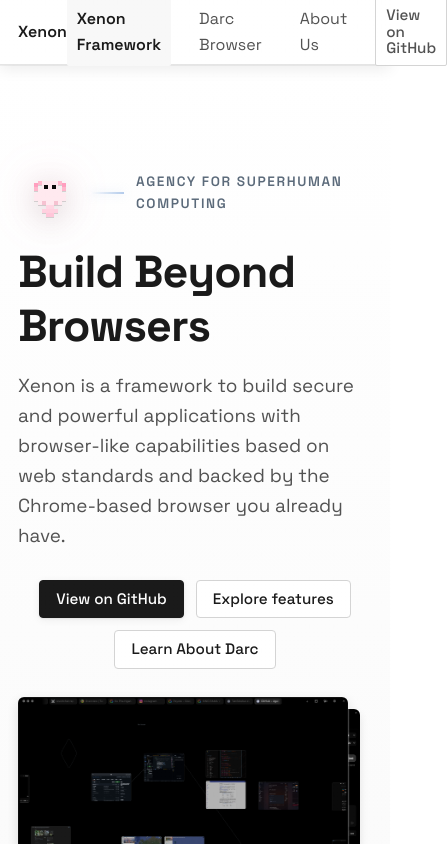
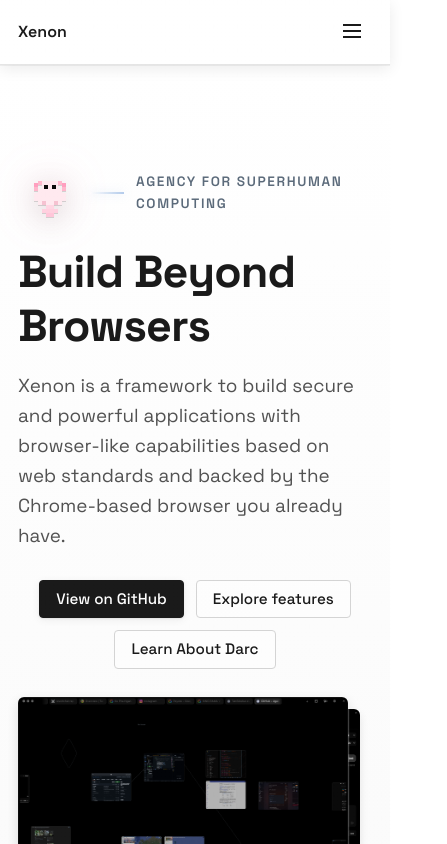
Before and after one commit to Agent54/xe-website, a SvelteKit app: page / in a window 390 px wide. Shown: the top 844 px of the page, 447 px wide, since content can reach past the window. Built offline with nearby package versions, Linux system fonts and the light colour scheme.

Commit message:
mobile menu

```diff
--- a/src/routes/+layout.svelte
+++ b/src/routes/+layout.svelte
@@ -6,6 +6,8 @@
   let brandLink
   let isDarc
   let currentPath
+  let mobileMenuOpen = false
+
   $: {
     isDarc = $page.url.pathname.startsWith('/darc')
     brandName = isDarc ? 'Darc' : 'Xenon'
@@ -19,6 +21,14 @@
     }
     return currentPath.startsWith(path)
   }
+
+  function toggleMobileMenu() {
+    mobileMenuOpen = !mobileMenuOpen
+  }
+
+  function closeMobileMenu() {
+    mobileMenuOpen = false
+  }
 </script>
 
 <div class:darc-theme={isDarc}>
@@ -30,7 +40,26 @@
         {/if}
         <span aria-label={brandName}>{brandName}</span>
       </a>
-      <nav class="nav" aria-label="Primary">
+
+      <button
+        class="mobile-menu-toggle"
+        onclick={toggleMobileMenu}
+        aria-label="Toggle menu"
+        aria-expanded={mobileMenuOpen}
+      >
+        <svg width="24" height="24" viewBox="0 0 24 24" fill="none" stroke="currentColor" stroke-width="2">
+          {#if mobileMenuOpen}
+            <line x1="18" y1="6" x2="6" y2="18"></line>
+            <line x1="6" y1="6" x2="18" y2="18"></line>
+          {:else}
+            <line x1="3" y1="12" x2="21" y2="12"></line>
+            <line x1="3" y1="6" x2="21" y2="6"></line>
+            <line x1="3" y1="18" x2="21" y2="18"></line>
+          {/if}
+        </svg>
+      </button>
+
+      <nav class="nav nav-desktop" aria-label="Primary">
         <a href="/" class:active={isActive('/')} aria-current={isActive('/') ? 'page' : undefined}>Xenon Framework</a>
         <a href="/darc" class:active={isActive('/darc')} aria-current={isActive('/darc') ? 'page' : undefined}>Darc Browser</a>
         <a href="/about" class:active={isActive('/about')} aria-current={isActive('/about') ? 'page' : undefined}>About Us</a>
@@ -40,7 +69,15 @@
     </div>
   </header>
 
-  <main class="min-h-screen">
+  <nav class="nav nav-mobile" class:mobile-open={mobileMenuOpen} aria-label="Primary">
+    <a href="/" class:active={isActive('/')} aria-current={isActive('/') ? 'page' : undefined} onclick={closeMobileMenu}>Xenon Framework</a>
+    <a href="/darc" class:active={isActive('/darc')} aria-current={isActive('/darc') ? 'page' : undefined} onclick={closeMobileMenu}>Darc Browser</a>
+    <a href="/about" class:active={isActive('/about')} aria-current={isActive('/about') ? 'page' : undefined} onclick={closeMobileMenu}>About Us</a>
+    <!-- <a href="/posts" class:active={isActive('/posts')} aria-current={isActive('/posts') ? 'page' : undefined} onclick={closeMobileMenu}>Posts</a> -->
+    <a href="https://github.com/agent54" class="btn btn-secondary" target="_blank" rel="noopener noreferrer" onclick={closeMobileMenu}>View on GitHub</a>
+  </nav>
+
+  <main class="min-h-screen" class:menu-offset={mobileMenuOpen}>
     <slot />
   </main>
 </div>
--- a/src/routes/styles.css
+++ b/src/routes/styles.css
@@ -175,7 +175,7 @@
 }
 
 .btn-secondary {
-  background: #fff;
+  background: rgba(255, 255, 255, 0.5);
   color: var(--text-primary);
   border-color: var(--border-strong);
   position: relative;
@@ -183,7 +183,7 @@
 }
 .btn-secondary:hover {
   border-color: var(--text-primary);
-  background: var(--bg-section);
+  background: rgba(0, 0, 0, 0.03);
   box-shadow: var(--shadow-button);
 }
 .btn-secondary::before {
@@ -213,9 +213,76 @@
 }
 .nav { display: flex; gap: 18px; align-items: center; }
 .nav a { color: var(--text-secondary); text-decoration: none; padding: 8px 10px; border-radius: 2px; transition: color 0.2s ease, background 0.2s ease; }
-.nav a:hover { color: var(--text-primary); background: var(--bg-section); }
-.nav a.active { color: var(--text-primary); font-weight: 600; pointer-events: none; background: var(--bg-section); }
+.nav a:hover { color: var(--text-primary); background: rgba(0, 0, 0, 0.03); }
+.nav a.active { color: var(--text-primary); font-weight: 600; pointer-events: none; background: rgba(0, 0, 0, 0.05); }
 .brand { display: flex; align-items: center; gap: 10px; font-weight: 600; color: var(--text-primary); text-decoration: none; }
+
+/* Mobile Menu Toggle */
+.mobile-menu-toggle {
+  display: none;
+  background: none;
+  border: none;
+  cursor: pointer;
+  padding: 8px;
+  color: var(--text-primary);
+  transition: opacity 0.2s ease;
+}
+
+.mobile-menu-toggle:hover {
+  opacity: 0.7;
+}
+
+.nav-mobile {
+  display: none;
+}
+
+@media (max-width: 768px) {
+  .mobile-menu-toggle {
+    display: block;
+  }
+
+  .nav-desktop {
+    display: none;
+  }
+
+  .nav-mobile {
+    display: none;
+    position: sticky;
+    top: 64px;
+    width: 100%;
+    max-width: 300px;
+    margin-left: auto;
+    background: rgba(255,255,255,.75);
+    backdrop-filter: saturate(1.2) blur(8px);
+    border-top: 1px solid var(--border-light);
+    border-left: 1px solid var(--border-light);
+    border-bottom: 1px solid var(--border-light);
+    box-shadow: 0 4px 14px rgba(0,0,0,.08);
+    flex-direction: column;
+    align-items: stretch;
+    gap: 0;
+    padding: 1rem 0;
+    z-index: 40;
+  }
+
+  .nav-mobile.mobile-open {
+    display: flex;
+  }
+
+  .nav-mobile a {
+    padding: 12px 20px;
+    border-radius: 0;
+  }
+
+  .nav-mobile a.btn {
+    margin: 0.5rem 1rem;
+    text-align: center;
+  }
+
+  main.menu-offset {
+    margin-top: -241.5px;
+  }
+}
 .brand-mark {
   width: 22px;
   height: 22px;
```
Also changed, not shown: src/routes/darc/+page.svelte (+19 -0 lines), src/routes/darc/install/+page.svelte (+19 -0 lines).
